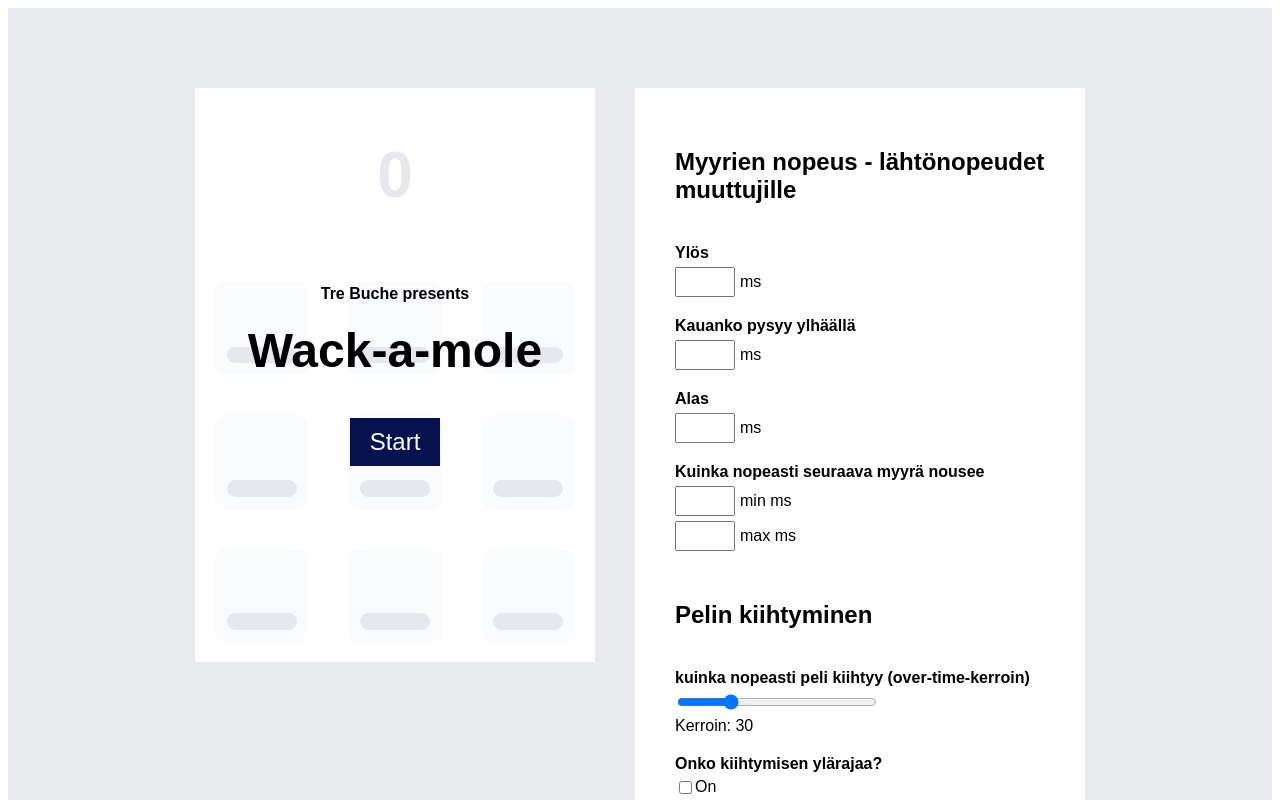
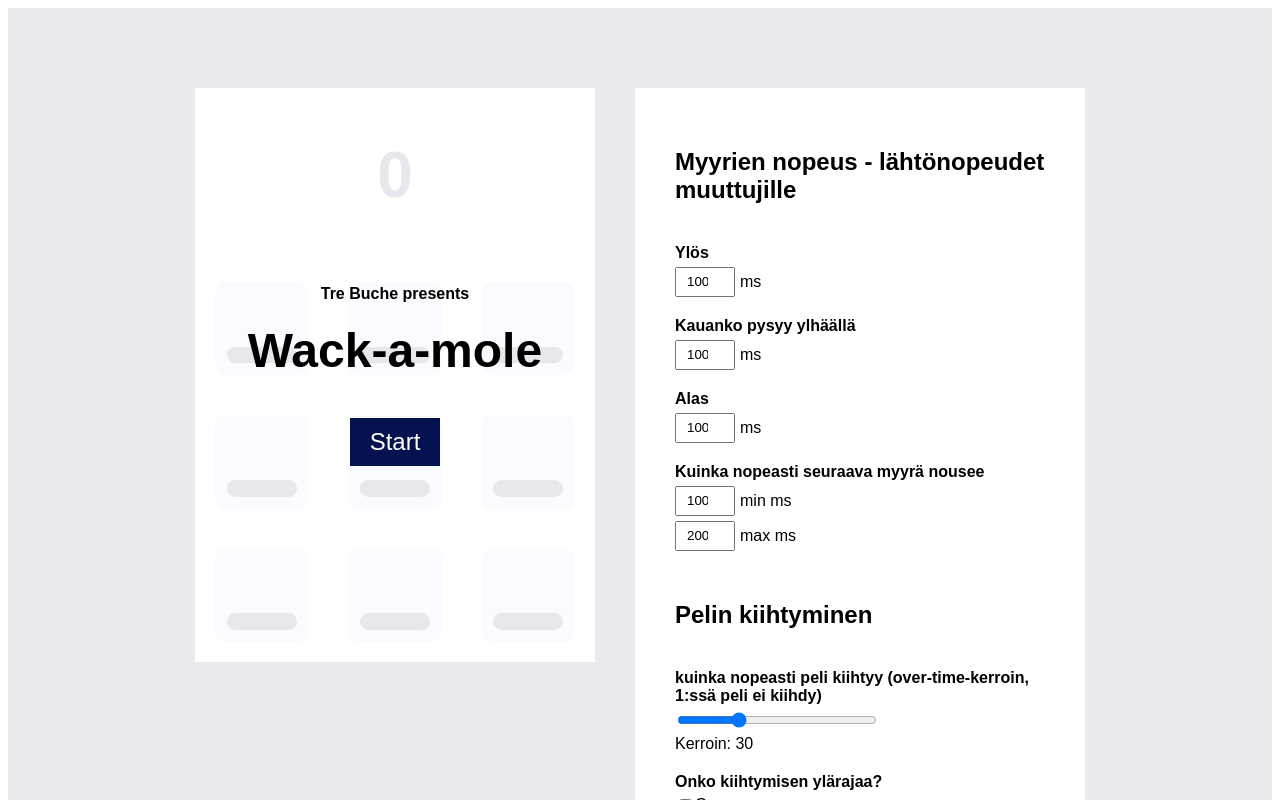
Before and after one commit to sutigit/hs-wack-a-mole, a Next.js app: page / in a window 1280 px wide. Shown: the top 800 px of the page. Built offline with nearby package versions, Linux system fonts and the light colour scheme.

Commit message:
Mole start times

```diff
--- a/src/components/Editor.tsx
+++ b/src/components/Editor.tsx
@@ -1,17 +1,59 @@
 'use client';
-import { useState } from 'react';
+import { useState, useContext } from 'react';
 
+// Context
+import { GameContext, GameStates } from '../contexts/GameContext'
 
 export default function Page() {
     const [acceleration, setAcceleration] = useState(30);
     const [moleCount, setMoleCount] = useState(1);
 
+    // Context states
+    const {
+        setGameState,
+
+        // NEW SPAWN SYSTEM
+        moleRiseTime,
+        moleUpTime,
+        moleHideTime,
+        nextMoleMinTime,
+        nextMoleMaxTime,
+    } = useContext(GameContext)
+
+
     const handleAcceleration = (e: any) => {
+        setGameState(GameStates.READY);
         setAcceleration(e.target.value);
     }
 
     const handleMoleCount = (e: any) => {
+        setGameState(GameStates.READY);
         setMoleCount(e.target.value);
+    }
+
+    const handleMoleRiseTime = (e: any) => {
+        setGameState(GameStates.READY);
+        // moleRiseTime = e.target.value;
+    }
+
+    const handleMoleUpTime = (e: any) => {
+        setGameState(GameStates.READY);
+        // moleUpTime = e.target.value;
+    }
+
+    const handleMoleHideTime = (e: any) => {
+        setGameState(GameStates.READY);
+        // moleHideTime = e.target.value;
+    }
+
+    const handleNextMoleMinTime = (e: any) => {
+        setGameState(GameStates.READY);
+        // nextMoleMinTime = e.target.value;
+    }
+
+    const handleNextMoleMaxTime = (e: any) => {
+        setGameState(GameStates.READY);
+        // nextMoleMaxTime = e.target.value;
     }
 
     return (
@@ -22,36 +64,36 @@ export default function Page() {
                 <h2>Myyrien nopeus - lähtönopeudet muuttujille</h2>
                 <div style={InputContainer}>
                     <strong>Ylös</strong>
-                    <div style={{ display: "flex", alignItems: "center", gap: "5px"}}>
-                        <input style={NumberStyle} type="number" name="riseSpeed" step={0.01} />
+                    <div style={{ display: "flex", alignItems: "center", gap: "5px" }}>
+                        <input style={NumberStyle} type="number" name="riseSpeed" step={1} defaultValue={moleRiseTime} onChange={handleMoleRiseTime}/>
                         <label htmlFor="riseSpeed">ms</label>
                     </div>
                 </div>
 
                 <div style={InputContainer}>
                     <strong>Kauanko pysyy ylhäällä</strong>
-                    <div style={{ display: "flex", alignItems: "center", gap: "5px"}}>
-                        <input style={NumberStyle} type="number" name="upTime" step={0.01} />
+                    <div style={{ display: "flex", alignItems: "center", gap: "5px" }}>
+                        <input style={NumberStyle} type="number" name="upTime" step={1} defaultValue={moleUpTime} onChange={handleMoleUpTime}/>
                         <label htmlFor="upTime">ms</label>
                     </div>
                 </div>
 
                 <div style={InputContainer}>
                     <strong>Alas</strong>
-                    <div style={{ display: "flex", alignItems: "center", gap: "5px"}}>
-                        <input style={NumberStyle} type="number" name="removeSpeed" step={0.01} />
+                    <div style={{ display: "flex", alignItems: "center", gap: "5px" }}>
+                        <input style={NumberStyle} type="number" name="removeSpeed" step={1} defaultValue={moleHideTime} onChange={handleMoleHideTime}/>
                         <label htmlFor="removeSpeed">ms</label>
                     </div>
                 </div>
 
                 <div style={InputContainer}>
                     <strong>Kuinka nopeasti seuraava myyrä nousee</strong>
-                    <div style={{ display: "flex", alignItems: "center", gap: "5px"}}>
-                        <input style={NumberStyle} type="number" name="nextMoleSpeedMin" step={0.01} />
+                    <div style={{ display: "flex", alignItems: "center", gap: "5px" }}>
+                        <input style={NumberStyle} type="number" name="nextMoleSpeedMin" step={1} defaultValue={nextMoleMinTime} onChange={handleNextMoleMinTime}/>
                         <label htmlFor="nextMoleSpeedMin">min ms</label>
                     </div>
-                    <div style={{ display: "flex", alignItems: "center", gap: "5px"}}>
-                        <input style={NumberStyle} type="number" name="nextMoleSpeedMax" step={0.01} />
+                    <div style={{ display: "flex", alignItems: "center", gap: "5px" }}>
+                        <input style={NumberStyle} type="number" name="nextMoleSpeedMax" step={1} defaultValue={nextMoleMaxTime} onChange={handleNextMoleMaxTime}/>
                         <label htmlFor="nextMoleSpeedMax">max ms</label>
                     </div>
                 </div>
@@ -61,8 +103,8 @@ export default function Page() {
                 {/* GAME SPEED INCREASE */}
                 <h2>Pelin kiihtyminen</h2>
                 <div style={InputContainer}>
-                    <strong>kuinka nopeasti peli kiihtyy (over-time-kerroin)</strong>
-                    <input style={SliderStyle} type="range" step={1} min={20} max={60} value={acceleration} onChange={handleAcceleration} />
+                    <strong>kuinka nopeasti peli kiihtyy (over-time-kerroin, 1:ssä peli ei kiihdy)</strong>
+                    <input style={SliderStyle} type="range" step={1} min={1} max={100} value={acceleration} onChange={handleAcceleration} />
                     <span>Kerroin: {acceleration}</span>
                 </div>
 
@@ -76,7 +118,7 @@ export default function Page() {
 
                 <div style={InputContainer}>
                     <strong>Kiihtymisen yläraja</strong>
-                    <div style={{ display: "flex", alignItems: "center", gap: "5px"}}>
+                    <div style={{ display: "flex", alignItems: "center", gap: "5px" }}>
                         <input style={NumberStyle} type="number" name="accelerationCap" step={0.01} />
                         <label htmlFor="accelerationCap">myyrää / minuutti</label>
                     </div>
@@ -109,7 +151,7 @@ export default function Page() {
 
                 <div style={InputContainer}>
                     <strong>Aika intervalli milloin myyrien määrä moninkertaisuu</strong>
-                    <div style={{ display: "flex", alignItems: "center", gap: "5px"}}>
+                    <div style={{ display: "flex", alignItems: "center", gap: "5px" }}>
                         <input style={NumberStyle} type="number" name="moleMultiplyIntervalTime" step={0.01} />
                         <label htmlFor="moleMultiplyIntervalTime">ms</label>
                     </div>
@@ -118,7 +160,7 @@ export default function Page() {
 
                 <div style={InputContainer}>
                     <strong>Piste intervalli milloin myyrien määrä moninkertaisuu</strong>
-                    <div style={{ display: "flex", alignItems: "center", gap: "5px"}}>
+                    <div style={{ display: "flex", alignItems: "center", gap: "5px" }}>
                         <input style={NumberStyle} type="number" name="moleMultiplyIntervalPoints" step={0.01} />
                         <label htmlFor="moleMultiplyIntervalPoints">pistettä</label>
                     </div>
--- a/src/components/Mole.tsx
+++ b/src/components/Mole.tsx
@@ -15,6 +15,13 @@ export default function Mole() {
         scoreNumber,
         setScoreNumber,
         setGameState,
+
+        // NEW SPAWN SYSTEM
+        moleRiseTime,
+        moleUpTime,
+        moleHideTime,
+        nextMoleMinTime,
+        nextMoleMaxTime,
     } = useContext(GameContext)
 
     // States
@@ -62,7 +69,8 @@ export default function Mole() {
 
     // Animation Functions
     const animateMoleRise = () => {
-        // Animate mole rise -------
+        // Animate how the mole rises from the mole pad
+        // and start next animation
         moleSpringApi.start({
             to: MolePosUp,
             config: {
@@ -74,7 +82,7 @@ export default function Mole() {
 
 
     const animateMoleRemove = () => {
-        // Animate mole remove -------
+        // Animation and functions when mole uptime expires and it starts to hide
         moleSpringApi.start({
             to: MolePosDown,
             delay: Math.floor(moleLCT.current * moleRestRatio),
@@ -102,7 +110,7 @@ export default function Mole() {
     }
 
     const animateMoleRemoveOnHit = () => {
-        // Animate mole remove when hit by hammer -------
+        // Separate animation for mole remove on hit
         moleSpringApi.start({
             to: MolePosDown,
             delay: 100,
@@ -114,7 +122,7 @@ export default function Mole() {
 
 
     const animateHammer = () => {
-        // Animate hammer ---------
+        // Swinging animation for the hammer
         const molePadBottom = molePadRef.current?.getBoundingClientRect().bottom || 0;
         const moleTop = moleRef.current?.getBoundingClientRect().top || 0;
         const calcPos = molePadBottom - moleTop - 20;
@@ -133,8 +141,8 @@ export default function Mole() {
         });
     }
 
-    const animateHitFeedback = () => {
-        // Animate hit feedback --------
+    const animateScore = () => {
+        // Animation for the score number that appears when the mole is hit
         const molePadBottom = molePadRef.current?.getBoundingClientRect().bottom || 0;
         const moleTop = moleRef.current?.getBoundingClientRect().top || 0;
         const calcPos = molePadBottom - moleTop - 20;
@@ -205,7 +213,7 @@ export default function Mole() {
                 // Add score
                 const score = moleType === 'gold' ? 30 : 10;
                 setScoreNumber(scoreNumber + score);
-                animateHitFeedback();
+                animateScore();
                 animateMoleRemoveOnHit();
 
             } else if (moleType === 'spike') {
--- a/src/components/PlayArea.tsx
+++ b/src/components/PlayArea.tsx
@@ -35,6 +35,7 @@ export default function PlayArea() {
       }
     }
 
+    // Cleanup when component unmounts
     return () => {
       if (timeOutHandle) {
         clearTimeout(timeOutHandle)
--- a/src/contexts/GameContext.tsx
+++ b/src/contexts/GameContext.tsx
@@ -9,6 +9,22 @@ interface GameContextProps {
 
     moleSWI: any;
     moleLCT: any;
+
+    // NEW SPAWN SYSTEM
+    moleRiseTime: number;
+    setMoleRiseTime: React.Dispatch<React.SetStateAction<number>>;
+
+    moleUpTime: number;
+    setMoleUpTime: React.Dispatch<React.SetStateAction<number>>;
+
+    moleHideTime: number;
+    setMoleHideTime: React.Dispatch<React.SetStateAction<number>>;
+
+    nextMoleMinTime: number;
+    setNextMoleMinTime: React.Dispatch<React.SetStateAction<number>>;
+
+    nextMoleMaxTime: number;
+    setNextMoleMaxTime: React.Dispatch<React.SetStateAction<number>>;
 }
 
 enum GameStates {
@@ -24,13 +40,29 @@ const defaultValue = {
     scoreNumber: 0,
     setScoreNumber: () => {},
 
+    // mole spawn window interval time should be higher than mole life cycle timse
     // mole spawn window interval time
     moleSWI: 3000,
 
     // mole life cycle time
     moleLCT: 2500,
 
-    // mole spawn window interval time should be higher than mole life cycle timse
+
+    // NEW SPAWN SYSTEM
+    moleRiseTime: 100,
+    setMoleRiseTime: () => {},
+
+    moleUpTime: 1000,
+    setMoleUpTime: () => {},
+
+    moleHideTime: 100,
+    setMoleHideTime: () => {},
+
+    nextMoleMinTime: 1000,
+    setNextMoleMinTime: () => {},
+
+    nextMoleMaxTime: 2000,
+    setNextMoleMaxTime: () => {},
 };
 
 const GameContext = createContext<GameContextProps>(defaultValue);
@@ -50,6 +82,14 @@ const GameProvider: React.FC<GameProviderProps> = ({ children }) => {
     const moleSWI = useRef(defaultValue.moleSWI);
     const moleLCT = useRef(defaultValue.moleLCT);
 
+    // NEW SPAWN SYSTEM
+    const [moleRiseTime, setMoleRiseTime] = useState(100);
+    const [moleUpTime, setMoleUpTime] = useState(1000);
+    const [moleHideTime, setMoleHideTime] = useState(100);
+
+    const [nextMoleMinTime, setNextMoleMinTime] = useState(1000);
+    const [nextMoleMaxTime, setNextMoleMaxTime] = useState(2000);
+
     const value = {
         // game states
         gameState,
@@ -64,6 +104,22 @@ const GameProvider: React.FC<GameProviderProps> = ({ children }) => {
 
         // mole life cycle time
         moleLCT,
+
+        // NEW SPAWN SYSTEM
+        moleRiseTime,
+        setMoleRiseTime,
+
+        moleUpTime,
+        setMoleUpTime,
+
+        moleHideTime,
+        setMoleHideTime,
+
+        nextMoleMinTime,
+        setNextMoleMinTime,
+
+        nextMoleMaxTime,
+        setNextMoleMaxTime,
     }
 
     return (
```
